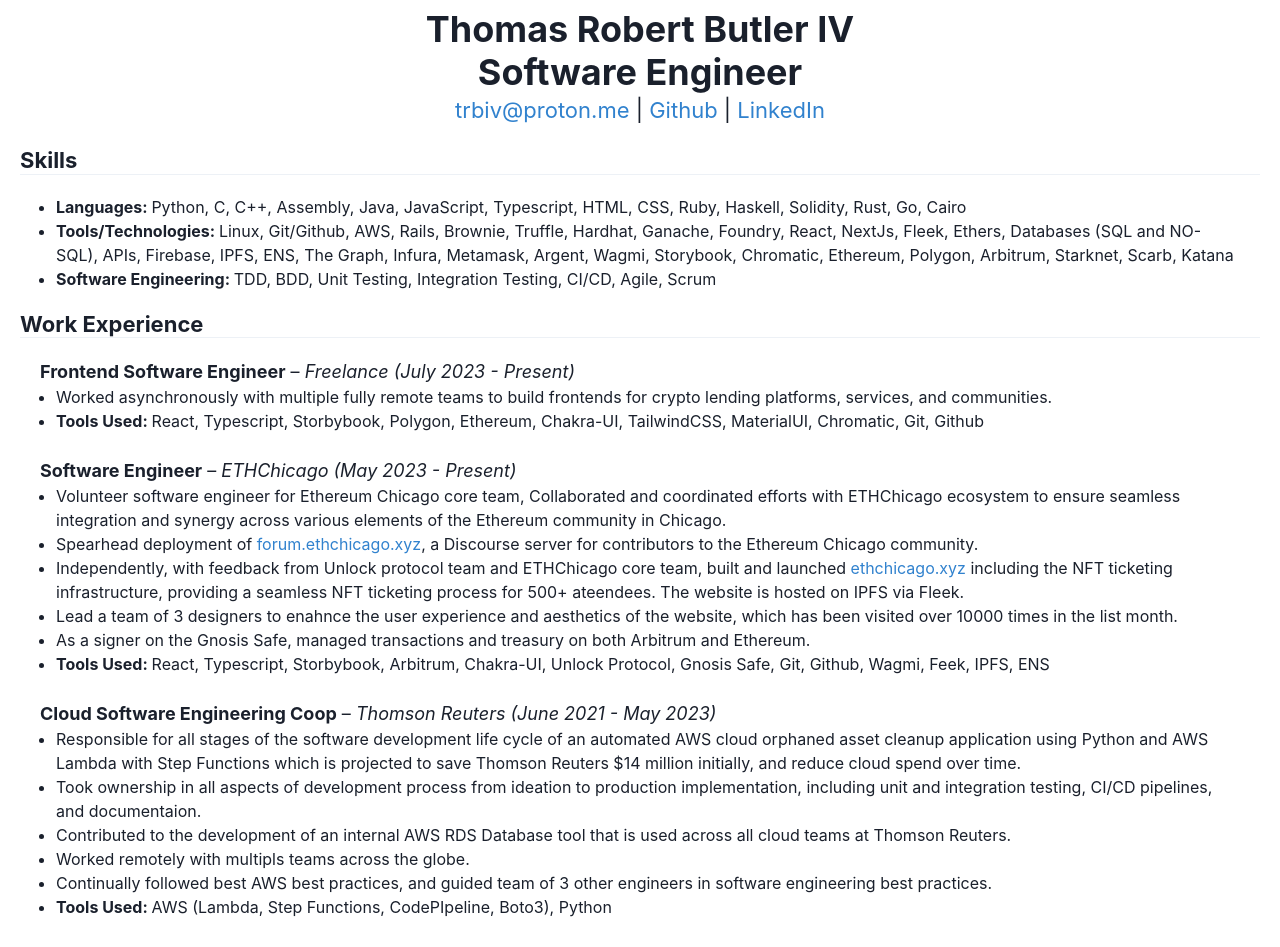
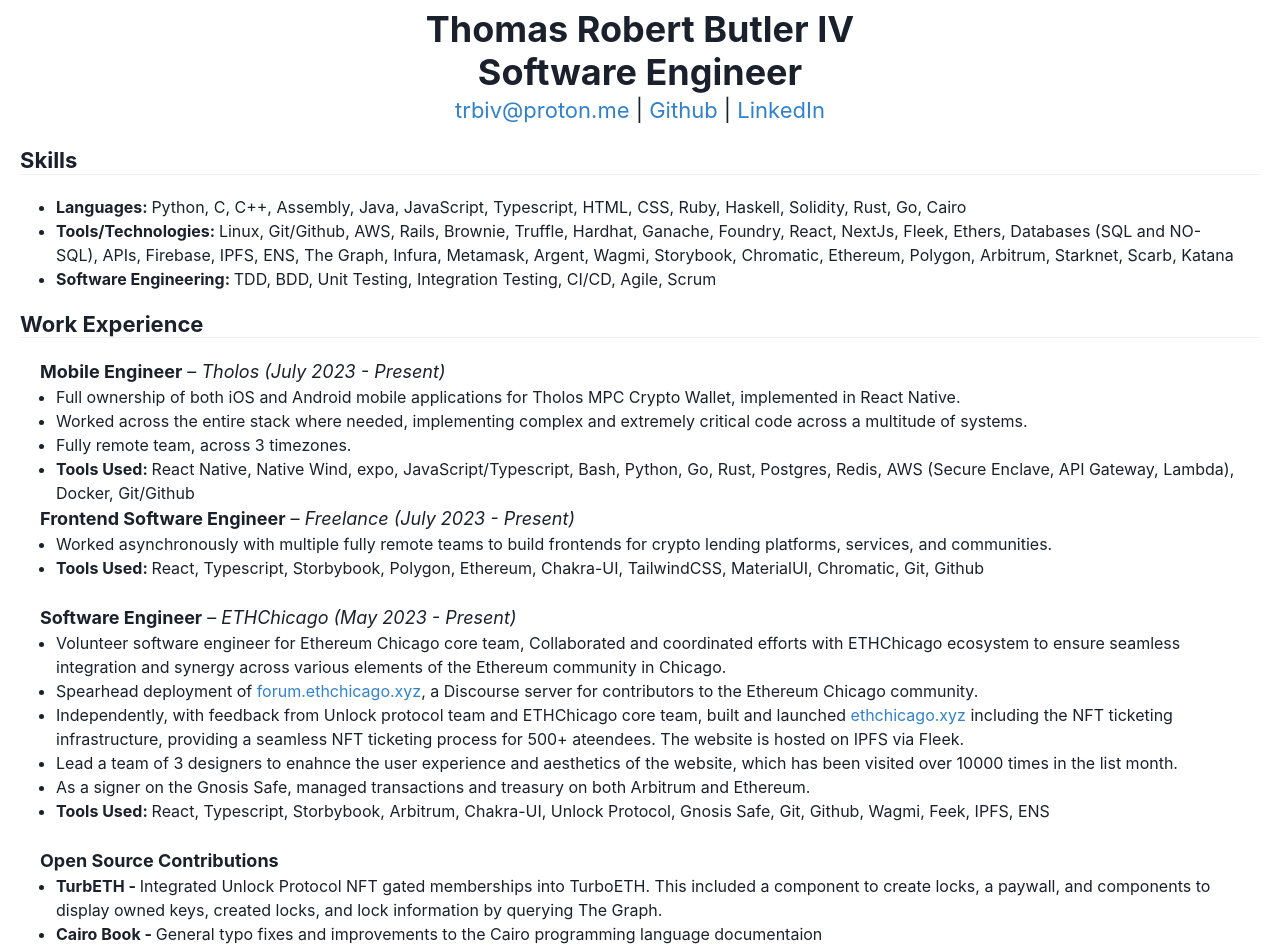
Before and after one commit to trbutler4/resume, a React (Create React App) app: page / in a window 1280 px wide. Shown: the top 947 px of the page. Built offline with nearby package versions, Linux system fonts and the light colour scheme.

Commit message:
added tholos experience, commented out projedcts for now

```diff
--- a/src/App.js
+++ b/src/App.js
@@ -72,6 +72,25 @@
         <Heading fontSize={22} textAlign={['left']}>Work Experience</Heading>
         <Divider />
         <Box className="body-work-experience" p={5} flex='1' textAlign='left'>
+
+          <Text fontSize={18}>
+            <strong>Mobile Engineer</strong> &ndash; <em> Tholos (July 2023 - Present)</em>
+          </Text>
+          <UnorderedList>
+            <ListItem>
+              Full ownership of both iOS and Android mobile applications for Tholos MPC Crypto Wallet, implemented in React Native.
+            </ListItem>
+            <ListItem>
+              Worked across the entire stack where needed, implementing complex and extremely critical code across a multitude of systems.
+            </ListItem>
+            <ListItem>
+              Fully remote team, across 3 timezones.
+            </ListItem>
+            <ListItem>
+              <strong>Tools Used: </strong> React Native, Native Wind, expo, JavaScript/Typescript, Bash, Python, Go, Rust, Postgres, Redis, AWS (Secure Enclave, API Gateway, Lambda), Docker, Git/Github
+            </ListItem>
+          </UnorderedList>
+
           <Text fontSize={18}>
             <strong>Frontend Software Engineer</strong> &ndash; <em> Freelance (July 2023 - Present)</em>
           </Text>
@@ -85,7 +104,7 @@
             </ListItem>
           </UnorderedList>
 
-                <br/>
+          <br />
           <Text fontSize={18}>
             <strong>Software Engineer</strong> &ndash; <em> ETHChicago (May 2023 - Present)</em>
           </Text>
@@ -121,41 +140,7 @@
             </ListItem>
           </UnorderedList>
 
-                <br/>
-                <Text fontSize={18}>
-                    <strong>Cloud Software Engineering Coop</strong> &ndash;
-                    <em> Thomson Reuters (June 2021 - May 2023)</em>
-                </Text>
-                <UnorderedList>
-                    <ListItem>
-                        Responsible for all stages of the software development life cycle of
-                        an automated AWS cloud orphaned asset cleanup application using Python
-                        and AWS Lambda with Step Functions which is projected to save
-                        Thomson Reuters $14 million initially, and reduce cloud spend over time.
-                    </ListItem>
-                    <ListItem>
-                        Took ownership in all aspects of development process from ideation to
-                        production implementation, including unit and integration testing,
-                        CI/CD pipelines, and documentaion.
-                    </ListItem>
-                    <ListItem>
-                        Contributed to the development of an internal AWS RDS Database tool
-                        that is used across all cloud teams at Thomson Reuters.
-                    </ListItem>
-                    <ListItem>
-                        Worked remotely with multipls teams across the globe.
-                    </ListItem>
-                    <ListItem>
-                        Continually followed best AWS best practices, and guided team of 3 other
-                        engineers in software engineering best practices.
-                    </ListItem>
-                    <ListItem>
-                        <strong>Tools Used: </strong> AWS (Lambda, Step Functions, CodePIpeline,
-                            Boto3), Python
-                    </ListItem>
-                </UnorderedList>
-
-                <br/>
+          <br />
           <Text fontSize={18}>
             <strong>Open Source Contributions</strong>
           </Text>
@@ -180,6 +165,9 @@
         </Box>
 
         {/* Projects */}
+        {/*
+
+
             <Heading fontSize={22} textAlign={['left']}>Project Highlights</Heading>
             <Divider />
             <Box className="body-projects" p={5} flex='1' textAlign='left'>
@@ -446,6 +434,7 @@
                     </ListItem>
                 </UnorderedList>
             </Box>
+          */}
 
         <Heading fontSize={22} textAlign={['left']}>Education</Heading>
         <Divider />
@@ -453,11 +442,9 @@
           <Text fontSize={18}>
             University of Iowa, BSE Computer Engineering
           </Text>
-                <UnorderedList>
-                    <ListItem>GPA 3.2/4.0</ListItem>
-                </UnorderedList>
         </Box>
 
+        {/*
         <Heading fontSize={22} textAlign={['left']}>Leadership Experience and Awards</Heading>
         <Divider />
         <Box className="body-leadership-and-awards" p={5} flex='1' textAlign='left'>
@@ -474,6 +461,7 @@
             <em> BSA Troop 81</em>
           </Text>
         </Box>
+          */}
 
       </Box>
     </ChakraProvider>
```
Lines whose indentation alone changed are shown as unchanged.
